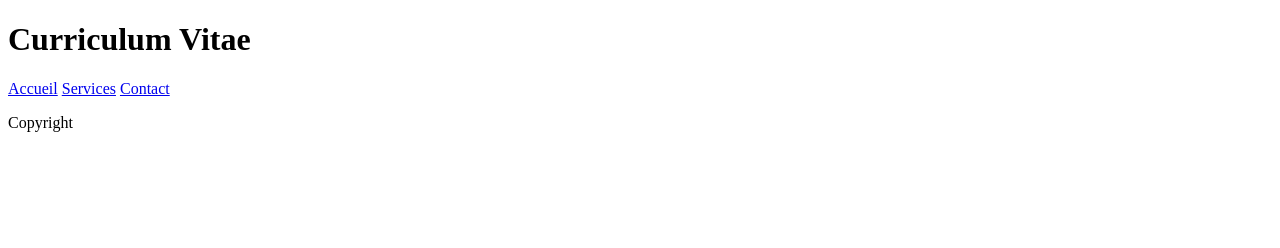
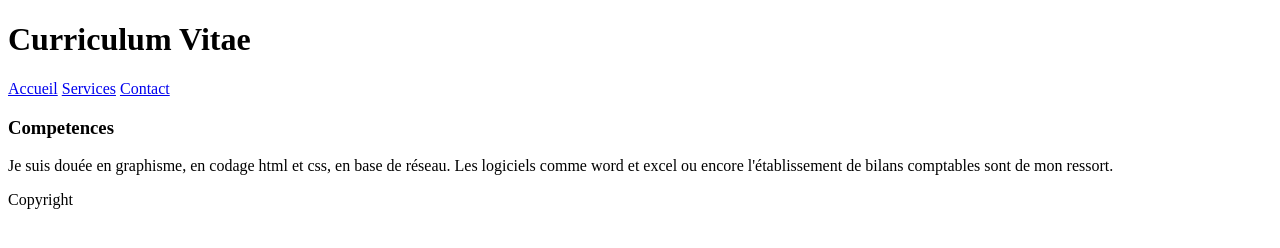
Before and after one commit to maissara2/mon-cv, a plain HTML site: page index.html in a window 1280 px wide. Drawn offline with Linux system fonts and the light colour scheme.

Commit message:
mise en place de la section competences

```diff
--- a/index.html
+++ b/index.html
@@ -14,6 +14,14 @@
             <a href="Contact.html">Contact</a>
         </nav>
     </header>
+    <section>
+        <div>
+            <h3>Competences</h3>
+            <p>Je suis douée en graphisme, en codage html et css, en base de réseau. Les logiciels comme word et excel
+                ou encore l'établissement de bilans comptables sont de mon ressort.
+            </p>
+        </div>
+    </section>
     <footer><p>Copyright</p></footer>
 </body>
 </html>
```
